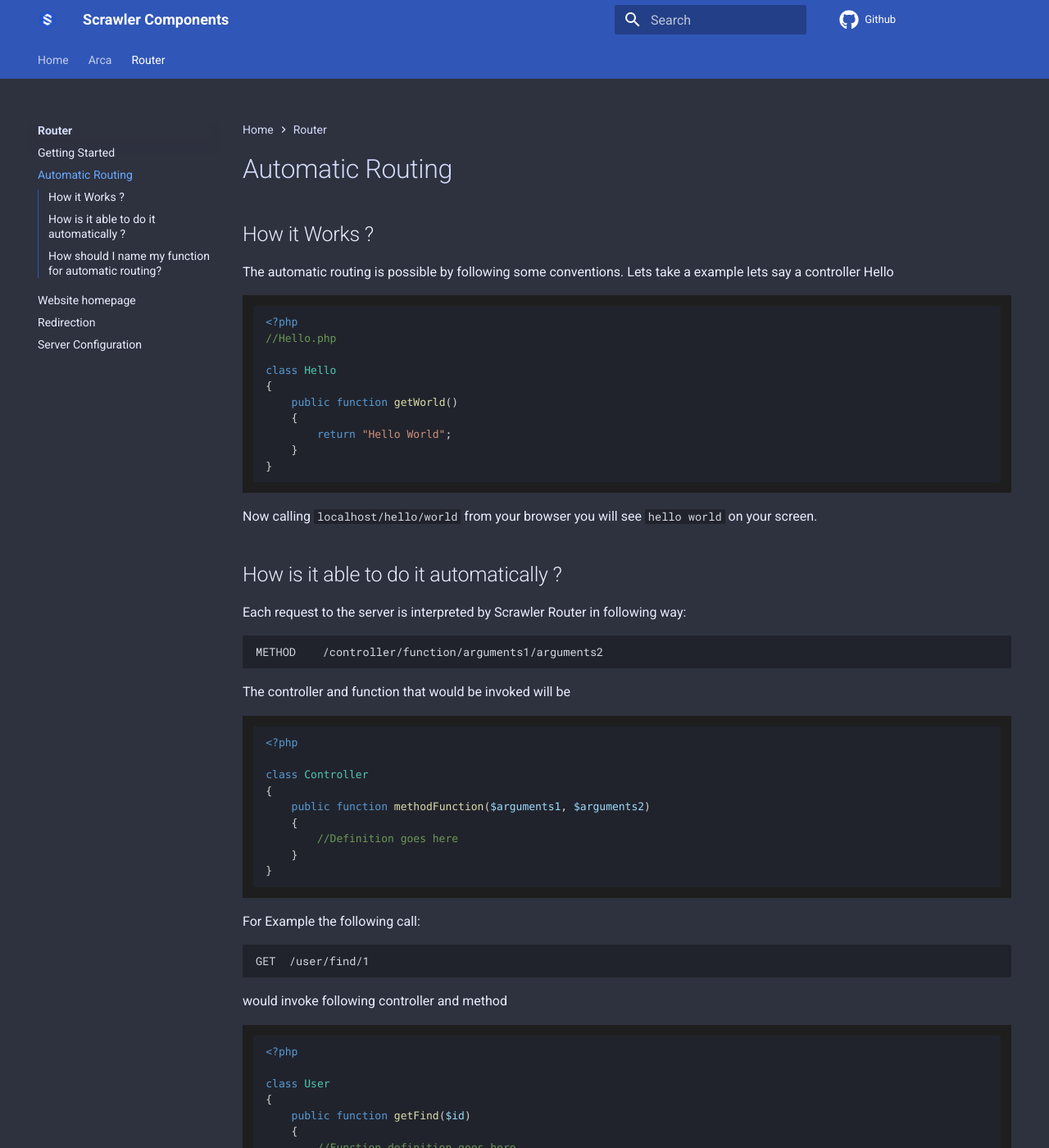
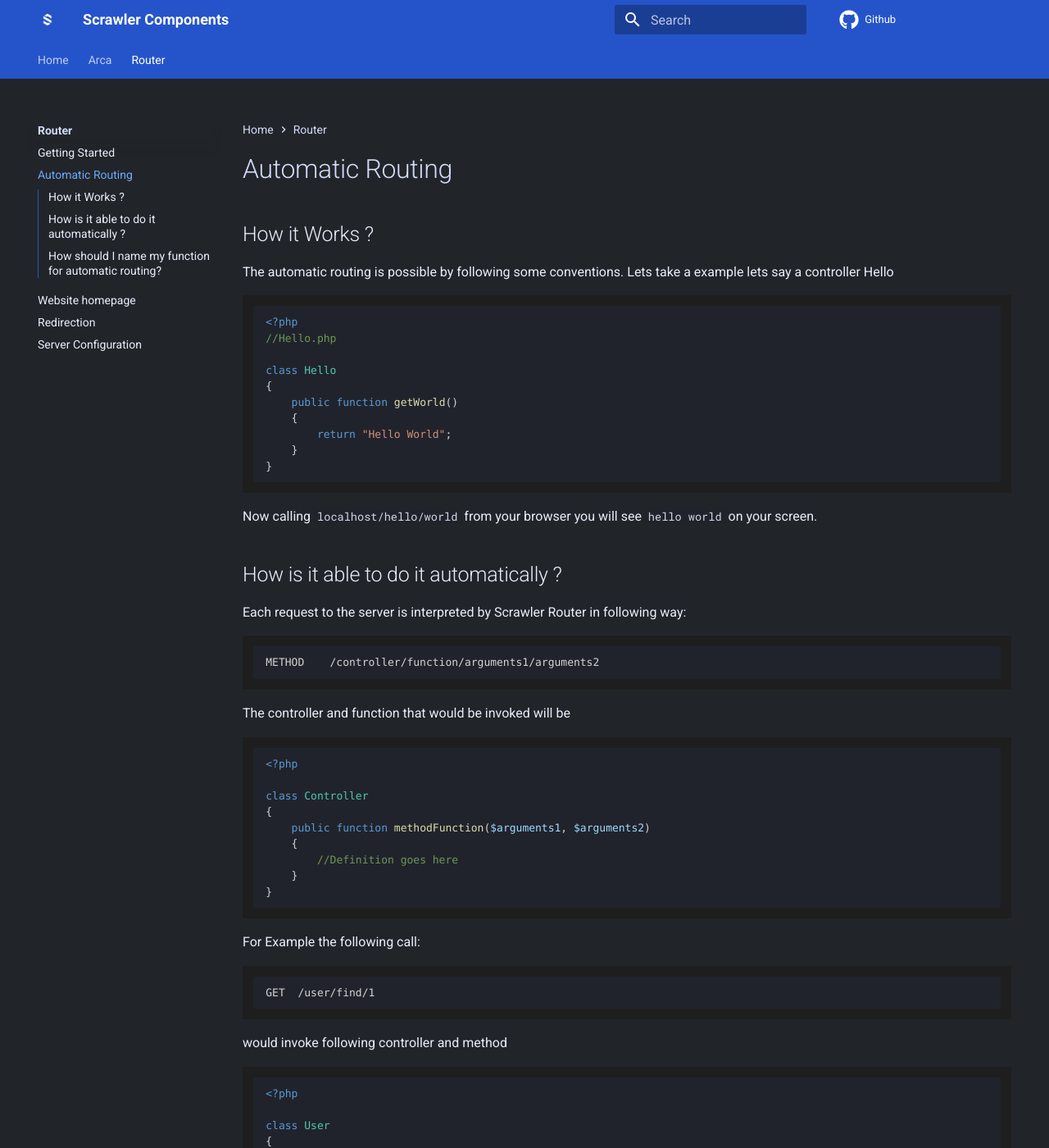
Before and after one commit to scrawler-labs/Component-Docs, an MkDocs documentation site: the page built from docs/Router/1.how.md, in a window 1280 px wide and 1400 px high. Shown: the whole window at 82% size. Built offline with MkDocs 1.6.1 and Material for MkDocs 9.7.7, drawn with Linux system fonts in a browser that asks for light colours; some of the changed text lies outside the part shown.

Commit message:
style: new theme style

````diff
--- a/docs/Router/1.how.md
+++ b/docs/Router/1.how.md
@@ -23,7 +23,7 @@
 
 Each request to the server is interpreted by Scrawler Router in following way:
 
-```
+```shell
 METHOD    /controller/function/arguments1/arguments2
 ```
 
@@ -42,7 +42,7 @@
 ```
 For Example the following call:
 
-```
+```shell
 GET  /user/find/1
 ```
 
@@ -65,15 +65,15 @@
 ## How should I name my function for automatic routing?
 
 The function name in the controller should be named according to following convention
-```
+```shell
 methodFunction
 ```
 !!! Note
     The method should always be written in small and the first word of function name should always start with capital.
 
-```
+
 Valid methods are:
-
+```shell
 all - maps any kind of request method i.e it can be get,post etc
 get - mpas url called by GET method
 post - maps url called by POST method
@@ -81,10 +81,10 @@
 delete - maps url called by DELETE method
 ```
 Some eg. of <b>valid</b> function names are:
-```
+```shell
 getArticles, postUser, putResource
 ```
 <b>Invalid</b> function names are:
-```
+```shell
 GETarticles, Postuser, PutResource
 ```
--- a/docs/css/extra.css
+++ b/docs/css/extra.css
@@ -1,29 +1,28 @@
 [data-md-color-scheme="scrawler"] {
     --md-hue: 226;
 
-    --md-primary-fg-color:        #3056b7;
-    --md-accent-fg-color:         #68a9ff;
+    --md-primary-fg-color:        #2554ca;
+    --md-accent-fg-color:         #6ea8fe;
 
     --md-primary-bg-color:        #fff;
     --md-default-fg-color:             hsla(var(--md-hue), 75%, 95%, 1);
     --md-default-fg-color--light:      hsla(var(--md-hue), 75%, 90%, 1);
     --md-default-fg-color--lighter:    hsla(var(--md-hue), 75%, 90%, 1);
     --md-default-fg-color--lightest:   hsla(var(--md-hue), 75%, 90%, 1);
-    --md-default-bg-color:             hsla(var(--md-hue), 15%, 21%, 1);
+    --md-default-bg-color:             #212529;
     --md-default-bg-color--light:      hsla(var(--md-hue), 15%, 21%, 1);
     --md-default-bg-color--lighter:    hsla(var(--md-hue), 15%, 21%, 1);
     --md-default-bg-color--lightest:   hsla(var(--md-hue), 15%, 21%, 1);
     --md-code-fg-color:                hsla(var(--md-hue), 18%, 86%, 1);
     --md-code-bg-color:                hsla(var(--md-hue), 15%, 15%, 1);
     --md-typeset-color:                var(--md-default-fg-color);
-    --md-typeset-a-color:              #68a9ff ;
+    --md-typeset-a-color:              #6ea8fe;
     --md-admonition-fg-color:          var(--md-default-fg-color);
     --md-admonition-bg-color:          var(--md-default-bg-color);
 
 
 
   }
-
   pre[class*="language-"],
   code[class*="language-"] {
 	  color: #d4d4d4;
````
Also changed, not shown: docs/Arca/index.md (+1 -1 lines). Lines whose indentation alone changed are shown as unchanged.
